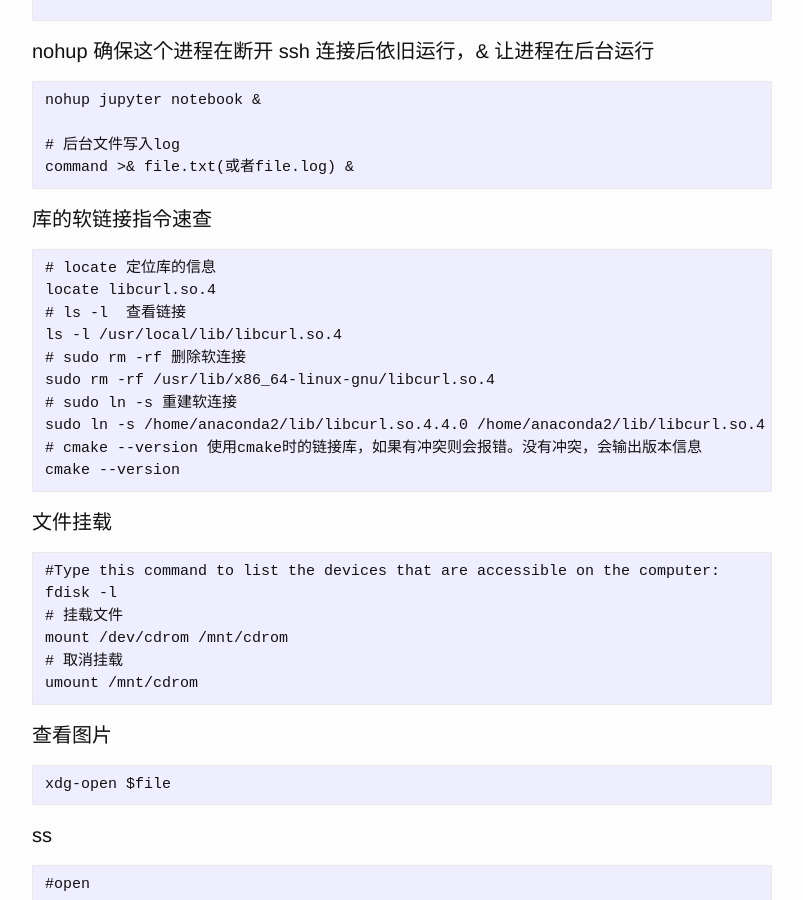
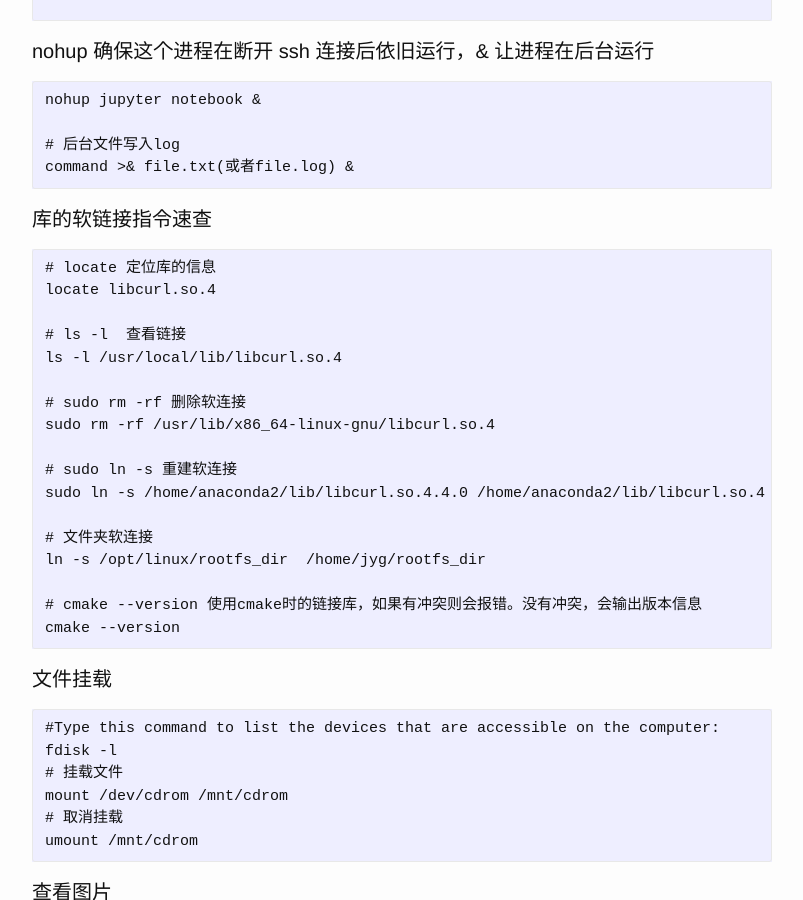
Before and after one commit to josephstalin117/josephstalin117.github.io, a Jekyll site: the page built from _posts/2016-04-04-linux.markdown, in a window 1280 px wide and 900 px high, scrolled down 3991 px. Shown: the whole window, without its empty margins (238-1041 px from the left). Built offline with Jekyll 4.4.1, drawn with Linux system fonts in a browser that asks for light colours.

Commit message:
edit some file

````diff
--- a/_posts/2016-04-04-linux.markdown
+++ b/_posts/2016-04-04-linux.markdown
@@ -200,12 +200,19 @@ command >& file.txt(或者file.log) &
 ```
 # locate 定位库的信息
 locate libcurl.so.4
+
 # ls -l  查看链接
 ls -l /usr/local/lib/libcurl.so.4
+
 # sudo rm -rf 删除软连接
 sudo rm -rf /usr/lib/x86_64-linux-gnu/libcurl.so.4
+
 # sudo ln -s 重建软连接
 sudo ln -s /home/anaconda2/lib/libcurl.so.4.4.0 /home/anaconda2/lib/libcurl.so.4
+
+# 文件夹软连接
+ln -s /opt/linux/rootfs_dir  /home/jyg/rootfs_dir
+
 # cmake --version 使用cmake时的链接库，如果有冲突则会报错。没有冲突，会输出版本信息
 cmake --version
 ```
````
